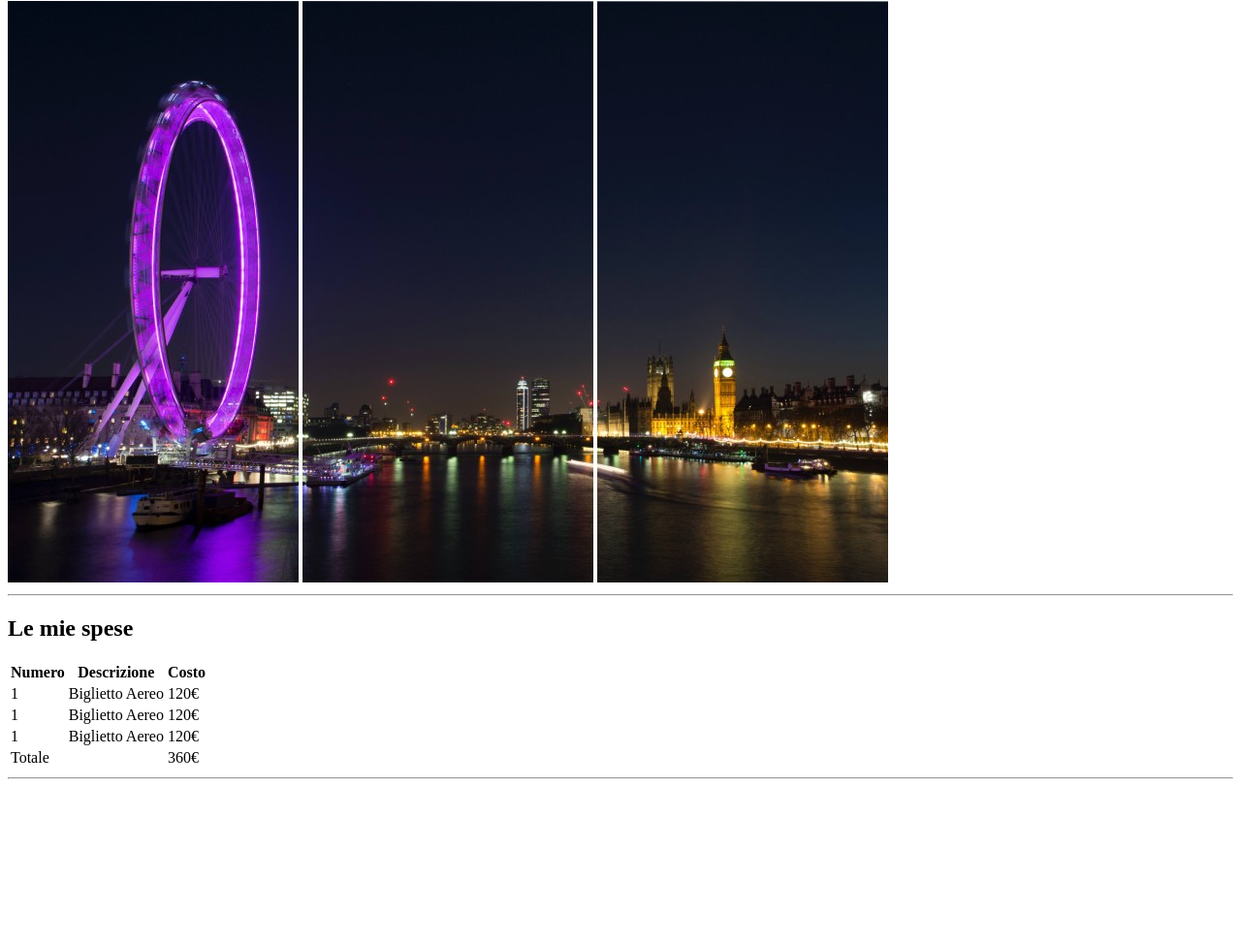
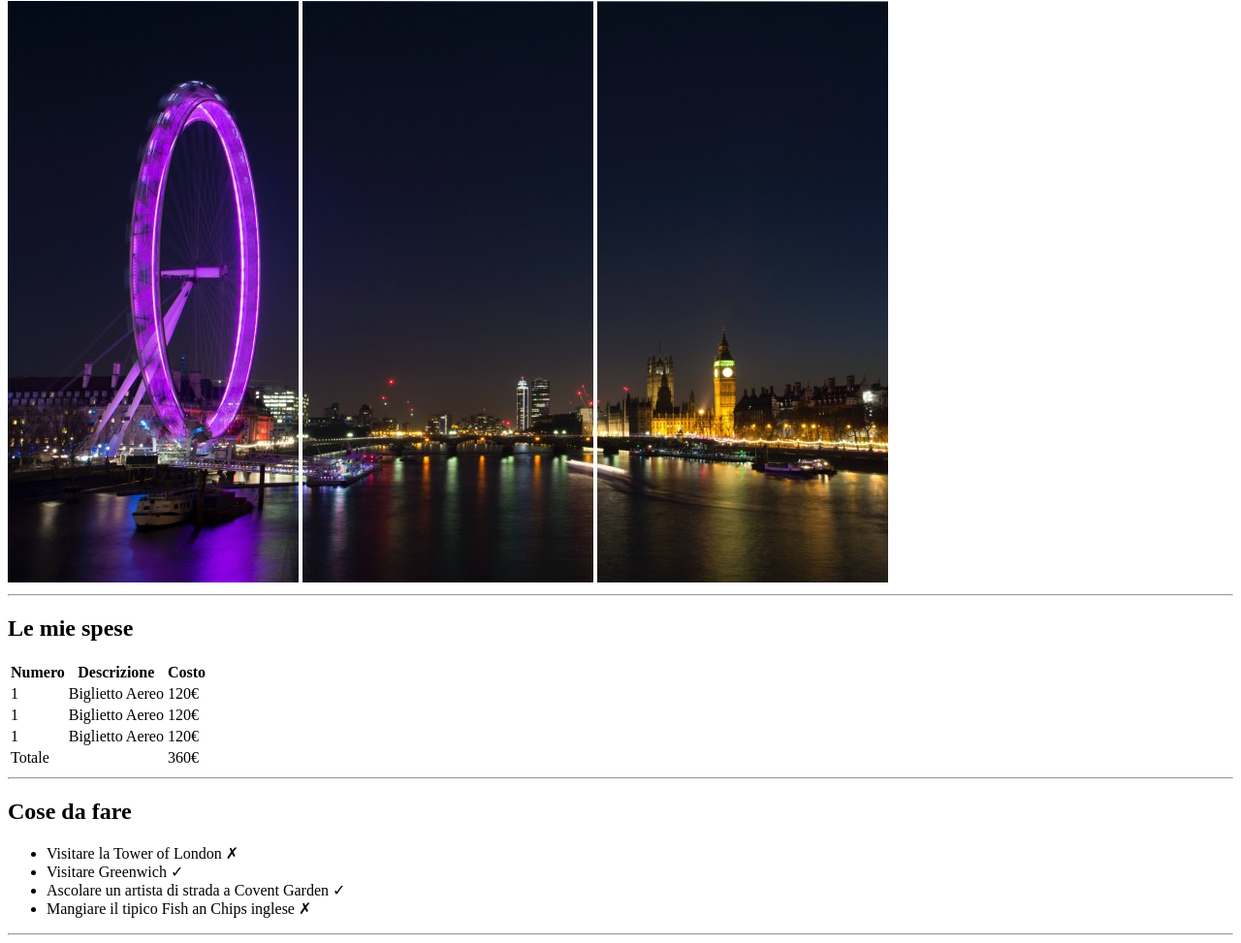
Before and after one commit to feffe17/html-london-trip, a plain HTML site: page index.html in a window 1280 px wide. Shown: the part 79-1052 px from the top of the page at 97% size. Before the commit the page ends 891 px from the top, so only its background shows below. Drawn offline with Linux system fonts and the light colour scheme.

Commit message:
commit section what to do

```diff
--- a/index.html
+++ b/index.html
@@ -59,12 +59,18 @@
                 </tfoot>
              </table>
              <hr>
-
         </section>
 
         <section>
             <!-- section what to do -->
-
+             <h2>Cose da fare</h2>
+             <ul>
+                <li>Visitare la Tower of London &#10007</li>
+                <li>Visitare Greenwich &#10003</li>
+                <li>Ascolare un artista di strada a Covent Garden &#10003</li>
+                <li>Mangiare il tipico Fish an Chips inglese &#10007</li>
+             </ul>
+             <hr>
         </section>
 
         <section>
```
